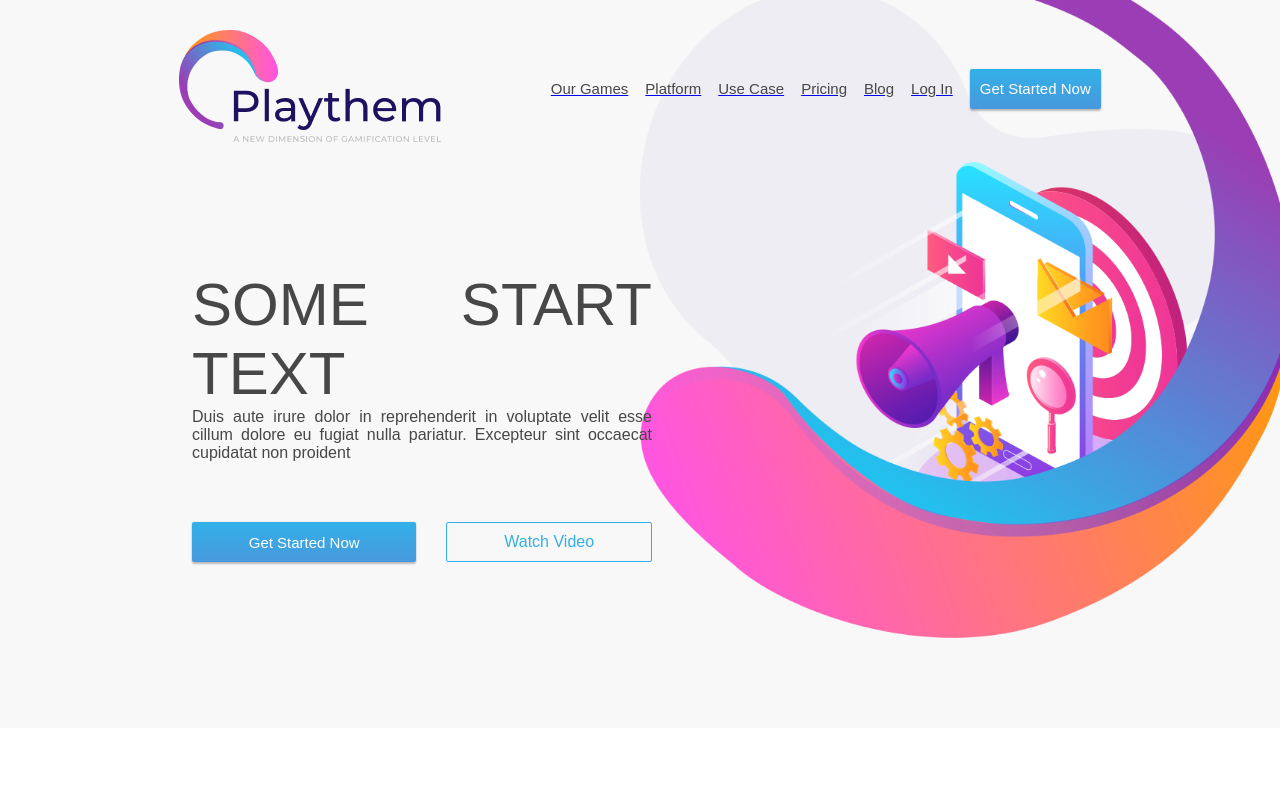
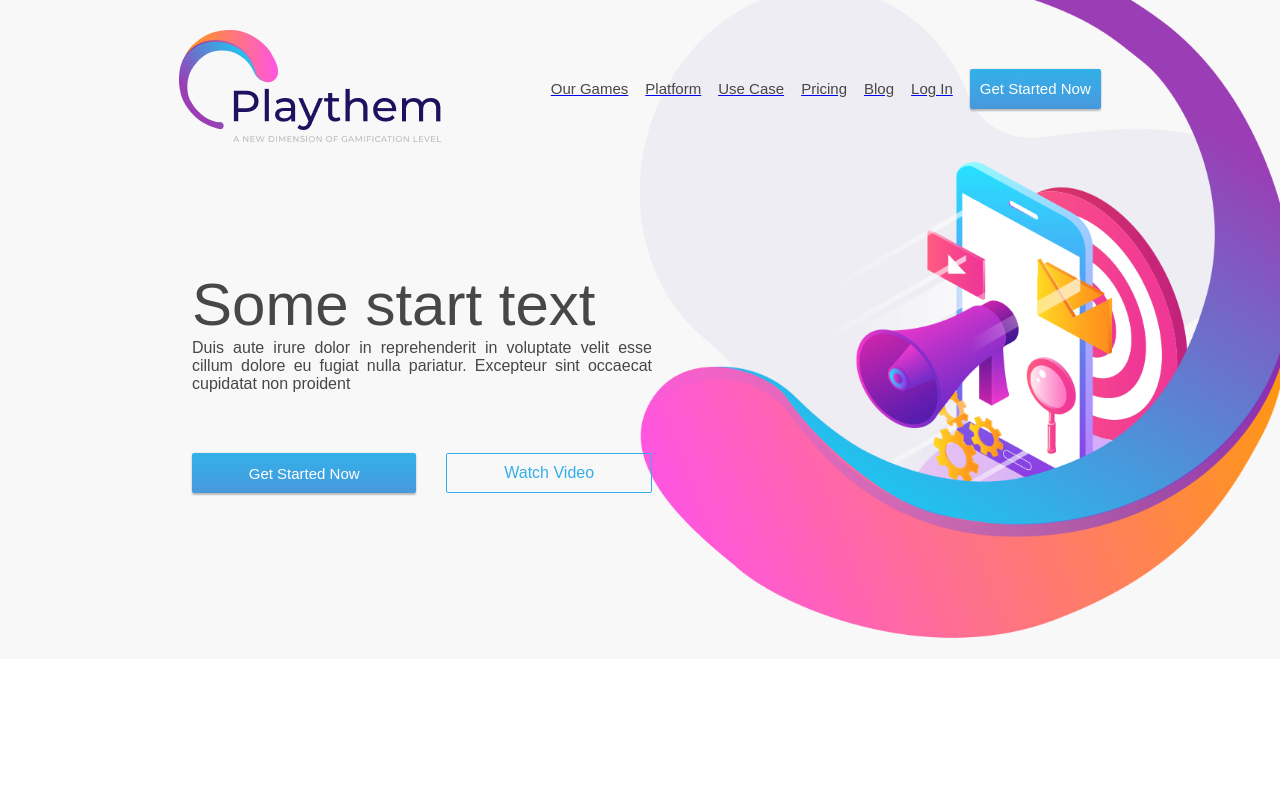
Before and after one commit to Maksim-Boev/playthem, a React (Create React App) app: page / in a window 1280 px wide. Shown: the top 792 px of the page. Built offline with nearby package versions, Linux system fonts and the light colour scheme.

Commit message:
#11 fix Title (toUpperCase)

```diff
--- a/src/components/Title/Title.jsx
+++ b/src/components/Title/Title.jsx
@@ -1,8 +1,12 @@
 import React from 'react';
 import Wrapper from './StyledComponent';
 
-const Title = ({ fontWeight, children }) => {
-  return <Wrapper weight={fontWeight}>{children.toUpperCase()}</Wrapper>;
+const Title = ({ fontWeight, children, upperCase }) => {
+  return (
+    <Wrapper weight={fontWeight}>
+      {upperCase ? children.toUpperCase() : children}
+    </Wrapper>
+  );
 };
 
 export default Title;
--- a/src/pages/Pricing.jsx
+++ b/src/pages/Pricing.jsx
@@ -6,7 +6,9 @@ import Description from '../components/Description';
 const Pricing = () => {
   return (
     <>
-      <Title>Pop Up buildings price Straightforward, affordable pricing</Title>
+      <Title upperCase>
+        Pop Up buildings price Straightforward, affordable pricing
+      </Title>
       <Description>
         Duis aute irure dolor in reprehenderit in voluptate velit esse cillum
         dolore eu fugiat nulla pariatur. Excepteur sint occaecat cupidatat non
```
